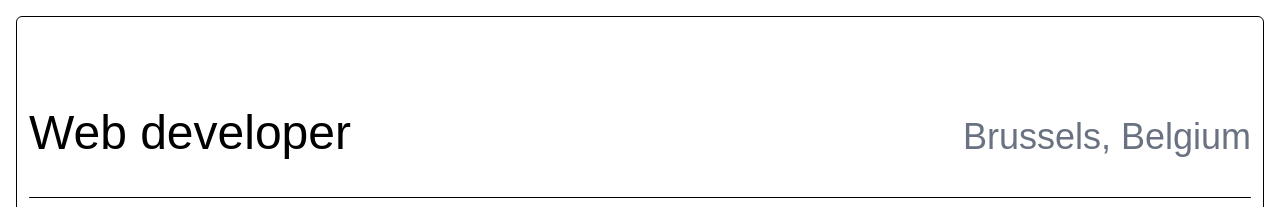
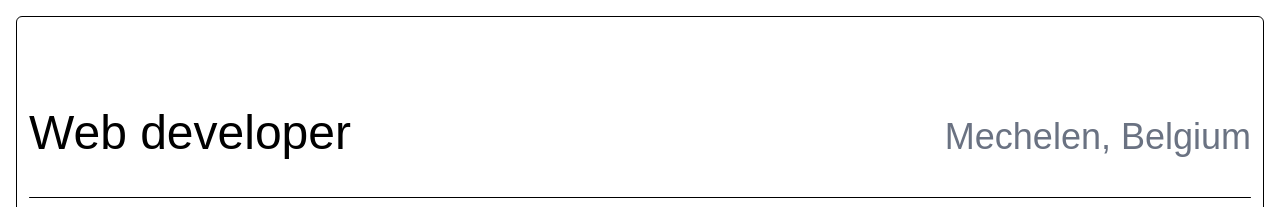
Before and after one commit to Jadabyte/portfolio, a React (Vite) app: page / in a window 1280 px wide. Shown: the top 207 px of the page. Built offline with nearby package versions, Linux system fonts and the light colour scheme; a web font is replaced by a local one.

Commit message:
Changing city on cover

```diff
--- a/src/pages/Home.tsx
+++ b/src/pages/Home.tsx
@@ -13,7 +13,7 @@ export default function Home() {
                     Web developer
                 </div>
                 <div className='text-3xl md:text-4xl md:text-right text-gray-500 align-bottom font-medium'>
-                    Brussels, Belgium
+                    Mechelen, Belgium
                 </div>
             </div>
             <div className='mt-10'>
```
